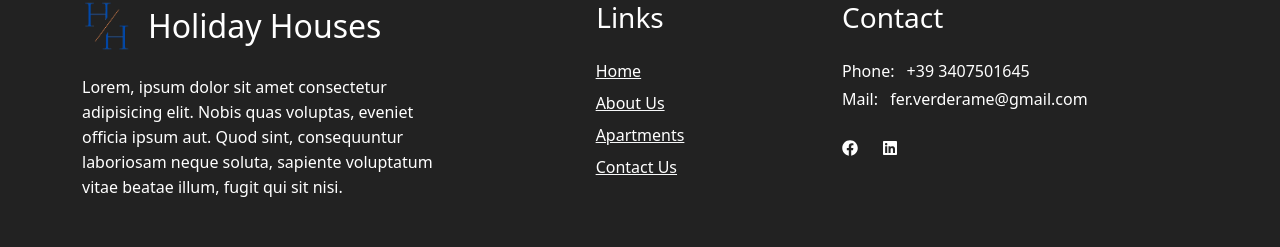
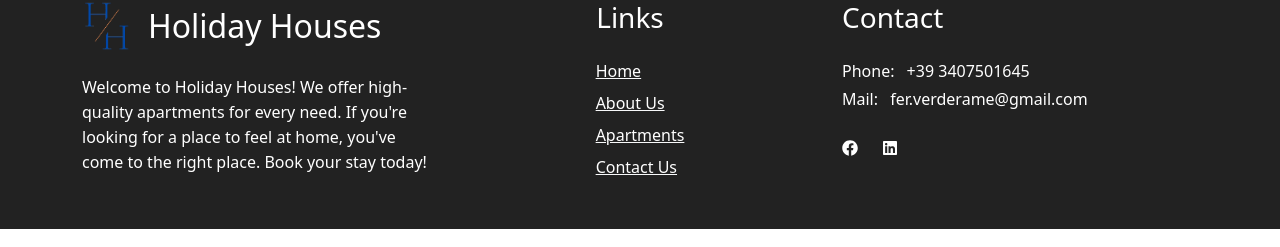
Before and after one commit to FernandoVerderame/holiday-houses-app, a React (Vite) app in the folder frontend/: page / in a window 1280 px wide. Shown: the part 1679-1926 px from the top of the page. Built offline with nearby package versions, Linux system fonts and the light colour scheme; no server answers.

Commit message:
edited footer text

```diff
--- a/frontend/src/components/Footer/Footer.jsx
+++ b/frontend/src/components/Footer/Footer.jsx
@@ -28,7 +28,7 @@ const Footer = () => {
                                 <h2 className='mb-0'>Holiday Houses</h2>
                             </div>
 
-                            <p>Lorem, ipsum dolor sit amet consectetur adipisicing elit. Nobis quas voluptas, eveniet officia ipsum aut. Quod sint, consequuntur laboriosam neque soluta, sapiente voluptatum vitae beatae illum, fugit qui sit nisi.</p>
+                            <p>Welcome to Holiday Houses! We offer high-quality apartments for every need. If you're looking for a place to feel at home, you've come to the right place. Book your stay today!</p>
                         </div>
                         <div className='col-4 d-flex flex-column align-items-center'>
                             <h3 className={`mb-4 ${footerStyle.links}`}>Links</h3>
```
